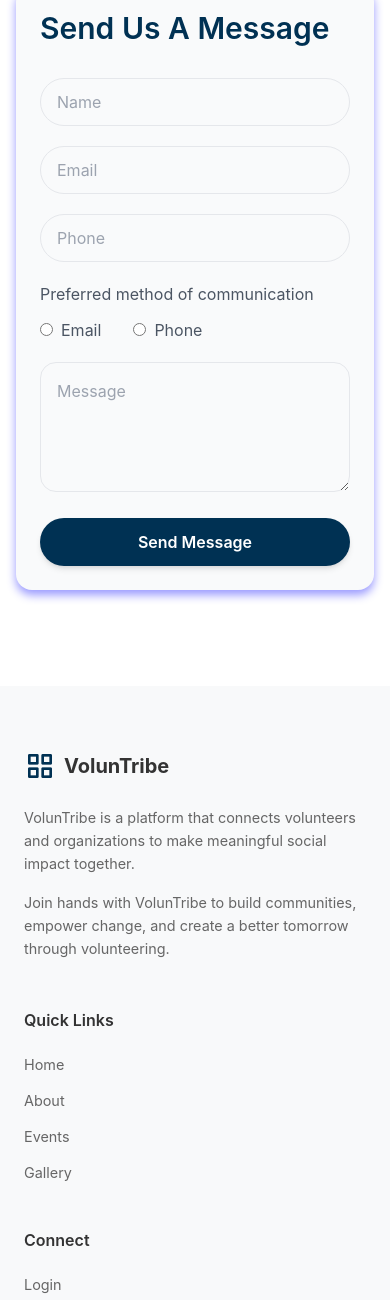
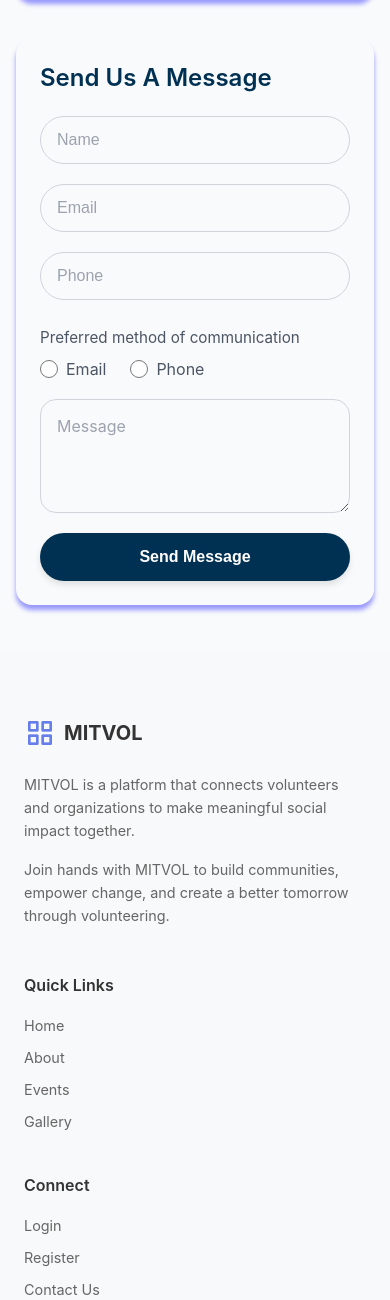
Before and after one commit to harshitcodex0/volunteering_website, a PHP site: page /contact.php in a window 390 px wide. Shown: the part 499-1799 px from the top of the page. Run offline with PHP 8.4, Linux system fonts and the light colour scheme; some libraries are stand-ins or nearby versions.

Commit message:
Pushhhhhhhhhhhhhhhhhh babyyyyyyyyyyyyyy

```diff
--- a/contact.php
+++ b/contact.php
@@ -6,29 +6,27 @@
 // }
 ?>
 <!DOCTYPE html>
-<html lang="en" class="scroll-smooth">
+<html lang="en">
 <head>
-  <meta charset="UTF-8" />
-  <meta name="viewport" content="width=device-width, initial-scale=1.0" />
-  <title>VolunTribe - Contact</title>
+    <meta charset="UTF-8">
+    <meta name="viewport" content="width=device-width, initial-scale=1.0">
+    <title>Navigation with Profile Dropdown</title>
     <link href='https://unpkg.com/boxicons@2.1.4/css/boxicons.min.css' rel='stylesheet'>
-  <script src="https://cdn.tailwindcss.com"></script>
-  <link rel="stylesheet" href="css/style.css" />
+    <link rel="stylesheet" href="css\about.css">
+    <link rel="stylesheet" href="css\contact.css">
+    <!-- <link rel="stylesheet" href="css\style.css"> -->
+    <style>
 
-  <script>
-    // Tailwind dark mode config
-    tailwind.config = {
-      darkMode: 'class'
-    }
-  </script>
+    </style>
 </head>
+<body>
+    <header class="header" id="header">
+        <nav class="nav container">
+            <div class="nav__toggle" id="nav-toggle">
+                <i class='bx bx-menu'></i>
+            </div>
 
-<body class="bg-white text-gray-800 dark:bg-gray-900 dark:text-gray-100 transition-colors duration-500">
-
-  <!-- Header -->
-  <header class="header fixed top-0 w-full bg-white dark:bg-gray-800 shadow-md z-50 transition-all duration-500">
-    <nav class="nav container mx-auto flex justify-between items-center px-6 py-4">
-      <a href="index.php" class="text-2xl font-bold text-[#003153] dark:text-indigo-400">VolunTribe</a>
+            <a href="index.php" class="nav__logo">VolunTribe</a>
 
             <div class="nav__menu" id="nav-menu">
                 <ul class="nav__list">
@@ -47,7 +45,7 @@
                     </li>
 
                     <li class="nav__item">
-                        <a href="event.php" class="nav__link">
+                        <a href="event.php" class="nav__link  active-link">
                             <i class='bx bx-book-alt nav__icon'></i>
                             <span class="nav__name">Events</span>
                         </a>
@@ -61,7 +59,7 @@
                     </li>
 
                     <li class="nav__item">
-                        <a href="contact.php" class="nav__link  active-link">
+                        <a href="contact.php" class="nav__link">
                             <i class='bx bx-message-square-detail nav__icon'></i>
                             <span class="nav__name">Contact Us</span>
                         </a>
@@ -69,99 +67,80 @@
                 </ul>
             </div>
 
-      <!-- Right Section -->
-      <div class="flex items-center gap-4">
-        <!-- Dark Mode Toggle -->
-        <button id="theme-toggle" class="text-2xl focus:outline-none transition-colors duration-300">
-          <i id="theme-toggle-icon" class="bx bx-moon text-[#003153] dark:text-yellow-400"></i>
-        </button>
-
             <!-- Profile Dropdown -->
-        <div class="relative">
-          <img
-            src="https://images.unsplash.com/photo-1535713875002-d1d0cf377fde?w=100&h=100&fit=crop"
-            alt="Profile"
-            class="nav__img w-10 h-10 rounded-full border-2 border-indigo-500 cursor-pointer object-cover"
-            id="profile-toggle">
-
-          <div id="dropdown-menu"
-               class="absolute right-0 mt-3 w-48 bg-white dark:bg-gray-800 dark:text-gray-200 rounded-lg shadow-lg hidden opacity-0 scale-95 transform transition-all duration-200 origin-top-right">
-            <a href="profile.php" class="dropdown-item flex items-center gap-2 px-4 py-2 hover:bg-gray-100 dark:hover:bg-gray-700">
-              <i class='bx bx-user text-indigo-600 dark:text-indigo-400'></i><span>Profile</span>
+            <div class="profile-dropdown">
+                <img src="https://images.unsplash.com/photo-1535713875002-d1d0cf377fde?w=100&h=100&fit=crop" alt="Profile" class="nav__img" id="profile-toggle">
+                <div class="dropdown-menu" id="dropdown-menu">
+                    <a href="#profile" class="dropdown-item">
+                        <i class='bx bx-user'></i>
+                        <span>Profile</span>
                     </a>
-            <a href="logout.php" class="dropdown-item flex items-center gap-2 px-4 py-2 hover:bg-gray-100 dark:hover:bg-gray-700">
-              <i class='bx bx-log-out text-indigo-600 dark:text-indigo-400'></i><span>Logout</span>
+                    <a href="logout.php" class="dropdown-item">
+                        <i class='bx bx-log-out'></i>
+                        <span>Logout</span>
                     </a>
-          </div>
                 </div>
             </div>
         </nav>
     </header>
 
     <!-- Contact Section -->
-  <section class="py-24">
-    <div class="mx-auto max-w-7xl px-4 sm:px-6 lg:px-8">
-      <div class="grid lg:grid-cols-2 grid-cols-1 gap-10">
+<section class="contact-section">
+    <div class="contact-container">
+        <div class="contact-grid">
 
             <!-- Left Side -->
-        <div class="group w-full h-full relative drop-shadow-[0_5px_5px_rgba(0,0,255,0.4)]">
+            <div class="contact-left">
                 <img src="https://pagedone.io/asset/uploads/1696488602.png"
                      alt="Contact Us - VolunTribe"
-               class="w-full h-full lg:rounded-l-2xl rounded-2xl bg-indigo-700 object-cover opacity-90">
-          <h1 class="text-white text-4xl font-bold absolute top-11 left-11">Contact Us</h1>
-          <div class="absolute bottom-0 w-full lg:p-11 p-5">
-            <div class="bg-white dark:bg-gray-800 rounded-lg p-6 shadow-md">
-              <a href="tel:+4706011911" class="flex items-center mb-6">
-                <i class="bx bx-phone text-[#003153] dark:text-indigo-400 text-2xl"></i>
-                <h5 class="ml-4">+470-601-1911</h5>
+                     class="contact-image">
+                <h1 class="contact-title">Contact Us</h1>
+                <div class="contact-info-box">
+                    <div class="contact-info">
+                        <a href="tel:+4706011911" class="contact-info-item">
+                            <i class='bx bx-phone'></i>
+                            <h5>+470-601-1911</h5>
                         </a>
-              <a href="mailto:mitvol@gmail.com" class="flex items-center mb-6">
-                <i class="bx bx-envelope text-[#003153] dark:text-indigo-400 text-2xl"></i>
-                <h5 class="ml-4">voluntribe@gmail.com</h5>
+                        <a href="mailto:voluntribe@gmail.com" class="contact-info-item">
+                            <i class='bx bx-envelope'></i>
+                            <h5>voluntribe@gmail.com</h5>
                         </a>
-              <div class="flex items-start">
-                <i class="bx bx-map text-[#003153] dark:text-indigo-400 text-2xl"></i>
-                <h5 class="ml-4">MIT Campus, Manipal Institute of Technology, Karnataka, India</h5>
+                        <div class="contact-info-item">
+                            <i class='bx bx-map'></i>
+                            <h5>MIT Campus, Manipal Institute of Technology, Karnataka, India</h5>
                         </div>
                     </div>
                 </div>
             </div>
 
             <!-- Right Side -->
-        <div class="bg-gray-50 dark:bg-gray-800 p-6 lg:p-11 lg:rounded-r-2xl rounded-2xl drop-shadow-[0_5px_5px_rgba(0,0,255,0.4)]">
-          <h2 class="text-[#003153] dark:text-indigo-400 text-3xl font-semibold mb-8">Send Us A Message</h2>
+            <div class="contact-right">
+                <h2 class="contact-form-title">Send Us A Message</h2>
 
-          <form id="contact-form" method="POST" action="https://formspree.io/f/mrbojggn" class="space-y-5">
-            <input type="text" name="name" required placeholder="Name"
-                   class="w-full h-12 bg-transparent text-gray-700 dark:text-gray-200 dark:placeholder-gray-400 border border-gray-200 dark:border-gray-600 rounded-full pl-4 focus:outline-none focus:ring-2 focus:ring-indigo-500" />
+                <form id="contact-form" method="POST" action="https://formspree.io/f/mrbojggn" class="contact-form">
+                    <input type="text" name="name" required placeholder="Name" class="contact-input" />
 
-            <input type="email" name="email" required placeholder="Email"
-                   class="w-full h-12 bg-transparent text-gray-700 dark:text-gray-200 dark:placeholder-gray-400 border border-gray-200 dark:border-gray-600 rounded-full pl-4 focus:outline-none focus:ring-2 focus:ring-indigo-500" />
+                    <input type="email" name="email" required placeholder="Email" class="contact-input" />
 
-            <input type="text" name="phone" placeholder="Phone"
-                   class="w-full h-12 bg-transparent text-gray-700 dark:text-gray-200 dark:placeholder-gray-400 border border-gray-200 dark:border-gray-600 rounded-full pl-4 focus:outline-none focus:ring-2 focus:ring-indigo-500" />
+                    <input type="text" name="phone" placeholder="Phone" class="contact-input" />
 
-            <div>
-              <h4 class="text-gray-600 dark:text-gray-300 mb-3">Preferred method of communication</h4>
-              <div class="flex space-x-8">
-                <label class="flex items-center space-x-2 text-gray-600 dark:text-gray-300">
-                  <input type="radio" name="contact_method" value="Email" class="accent-indigo-600">
+                    <div class="contact-radio-group">
+                        <label class="contact-radio-label">Preferred method of communication</label>
+                        <div class="contact-radio-options">
+                            <label class="contact-radio-option">
+                                <input type="radio" name="contact_method" value="Email">
                                 <span>Email</span>
                             </label>
-                <label class="flex items-center space-x-2 text-gray-600 dark:text-gray-300">
-                  <input type="radio" name="contact_method" value="Phone" class="accent-indigo-600">
+                            <label class="contact-radio-option">
+                                <input type="radio" name="contact_method" value="Phone">
                                 <span>Phone</span>
                             </label>
                         </div>
                     </div>
 
-            <textarea name="message" placeholder="Message" rows="4"
-                      class="w-full bg-transparent text-gray-700 dark:text-gray-200 dark:placeholder-gray-400 border border-gray-200 dark:border-gray-600 rounded-2xl p-4 focus:outline-none focus:ring-2 focus:ring-indigo-500"></textarea>
+                    <textarea name="message" placeholder="Message" rows="4" class="contact-textarea"></textarea>
 
-            <button type="submit"
-                    class="w-full h-12 bg-[#003153] dark:bg-indigo-600 text-white font-semibold rounded-full hover:bg-indigo-700 transition-all duration-300 shadow-md">
-              Send Message
-            </button>
+                    <button type="submit" class="contact-submit">Send Message</button>
                 </form>
             </div>
         </div>
@@ -175,15 +154,15 @@
                 <div class="footer__info">
                     <div class="footer__logo">
                         <i class='bx bx-grid-alt'></i>
-                        <span>VolunTribe</span>
+                        <span>MITVOL</span>
                     </div>
 
                     <p class="footer__description">
-                        VolunTribe is a platform that connects volunteers and organizations to make meaningful social impact together.
+                        MITVOL is a platform that connects volunteers and organizations to make meaningful social impact together.
                     </p>
 
                     <p class="footer__description">
-                        Join hands with VolunTribe to build communities, empower change, and create a better tomorrow through volunteering.
+                        Join hands with MITVOL to build communities, empower change, and create a better tomorrow through volunteering.
                     </p>
 
                 </div>
@@ -218,7 +197,7 @@
             </div>
 
             <div class="footer__bottom">
-                <p class="footer__copyright">© Copyright 2025 VolunTribe. All rights reserved.</p>
+                <p class="footer__copyright">© Copyright 2025 MITVOL. All rights reserved.</p>
                 <div class="footer__social">
                     <a href="#" class="footer__social-link"><i class='bx bxl-twitter'></i></a>
                     <a href="#" class="footer__social-link"><i class='bx bxl-instagram'></i></a>
@@ -228,50 +207,61 @@
         </div>
     </footer>
 
-  <!-- JS -->
+    <script src ="js\script.js"></script>
     <script>
-    // Profile Dropdown
-    const profileToggle = document.getElementById("profile-toggle");
-    const dropdownMenu = document.getElementById("dropdown-menu");
-    if (profileToggle && dropdownMenu) {
-      profileToggle.addEventListener("click", (e) => {
-        e.stopPropagation();
-        dropdownMenu.classList.toggle("hidden");
-        dropdownMenu.classList.toggle("opacity-0");
-        dropdownMenu.classList.toggle("scale-95");
-      });
-      document.addEventListener("click", (e) => {
-        if (!profileToggle.contains(e.target) && !dropdownMenu.contains(e.target)) {
-          dropdownMenu.classList.add("hidden", "opacity-0", "scale-95");
+        // Hamburger Menu Toggle
+        const navToggle = document.getElementById('nav-toggle');
+        const navMenu = document.getElementById('nav-menu');
+
+        navToggle.addEventListener('click', () => {
+            navMenu.classList.toggle('show-menu');
+            // Change icon
+            const icon = navToggle.querySelector('i');
+            if (navMenu.classList.contains('show-menu')) {
+                icon.classList.remove('bx-menu');
+                icon.classList.add('bx-x');
+            } else {
+                icon.classList.remove('bx-x');
+                icon.classList.add('bx-menu');
             }
         });
+
+        // Close menu when clicking on a link
+        const navLinks = document.querySelectorAll('.nav__link');
+        navLinks.forEach(link => {
+            link.addEventListener('click', () => {
+                navMenu.classList.remove('show-menu');
+                const icon = navToggle.querySelector('i');
+                icon.classList.remove('bx-x');
+                icon.classList.add('bx-menu');
+
+                // Update active link
+                navLinks.forEach(l => l.classList.remove('active-link'));
+                link.classList.add('active-link');
+            });
+        });
+
+        // Profile Dropdown Toggle
+        const profileToggle = document.getElementById('profile-toggle');
+        const dropdownMenu = document.getElementById('dropdown-menu');
+
+        profileToggle.addEventListener('click', (e) => {
+            e.stopPropagation();
+            dropdownMenu.classList.toggle('show');
+        });
+
+        // Close dropdown when clicking outside
+        document.addEventListener('click', (e) => {
+            if (!profileToggle.contains(e.target) && !dropdownMenu.contains(e.target)) {
+                dropdownMenu.classList.remove('show');
             }
+        });
 
-    // Dark Mode Toggle
-    const themeToggle = document.getElementById('theme-toggle');
-    const themeIcon = document.getElementById('theme-toggle-icon');
-    const htmlElement = document.documentElement;
-
-    // Load mode
-    if (localStorage.theme === 'dark' ||
-        (!('theme' in localStorage) && window.matchMedia('(prefers-color-scheme: dark)').matches)) {
-      htmlElement.classList.add('dark');
-      themeIcon.classList.replace('bx-moon', 'bx-sun');
-    } else {
-      htmlElement.classList.remove('dark');
-      themeIcon.classList.replace('bx-sun', 'bx-moon');
-    }
-
-    // Toggle mode
-    themeToggle.addEventListener('click', () => {
-      htmlElement.classList.toggle('dark');
-      if (htmlElement.classList.contains('dark')) {
-        themeIcon.classList.replace('bx-moon', 'bx-sun');
-        localStorage.theme = 'dark';
-      } else {
-        themeIcon.classList.replace('bx-sun', 'bx-moon');
-        localStorage.theme = 'light';
-      }
+        // Close dropdown when clicking a menu item
+        document.querySelectorAll('.dropdown-item').forEach(item => {
+            item.addEventListener('click', () => {
+                dropdownMenu.classList.remove('show');
+            });
         });
     </script>
 </body>
--- /dev/null
+++ b/css/contact.css
@@ -0,0 +1,298 @@
+/* Contact Section Styles */
+
+/* Section Container */
+.contact-section {
+    padding: 6rem 0;
+    background: #f9fafb;
+}
+
+.contact-container {
+    max-width: 1280px;
+    margin: 0 auto;
+    padding: 0 1rem;
+}
+
+/* Grid Layout */
+.contact-grid {
+    display: grid;
+    grid-template-columns: 1fr;
+    gap: 2.5rem;
+}
+
+/* Left Side - Image Card */
+.contact-left {
+    position: relative;
+    width: 100%;
+    height: 600px;
+    border-radius: 1rem;
+    overflow: hidden;
+    box-shadow: 0 5px 5px rgba(0, 0, 255, 0.4);
+}
+
+.contact-image {
+    width: 100%;
+    height: 100%;
+    object-fit: cover;
+    background-color: #4f46e5;
+    opacity: 0.9;
+}
+
+.contact-title {
+    position: absolute;
+    top: 2.75rem;
+    left: 2.75rem;
+    color: #ffffff;
+    font-size: 2.25rem;
+    font-weight: 700;
+}
+
+/* Contact Info Box */
+.contact-info-box {
+    position: absolute;
+    bottom: 0;
+    width: 100%;
+    padding: 2.75rem;
+}
+
+.contact-info {
+    background: #ffffff;
+    border-radius: 0.5rem;
+    padding: 1.5rem;
+    box-shadow: 0 4px 6px rgba(0, 0, 0, 0.1);
+}
+
+.contact-info-item {
+    display: flex;
+    align-items: flex-start;
+    margin-bottom: 1.5rem;
+    text-decoration: none;
+    color: #1f2937;
+}
+
+.contact-info-item:last-child {
+    margin-bottom: 0;
+}
+
+.contact-info-item i {
+    color: #003153;
+    font-size: 1.5rem;
+    margin-right: 1rem;
+    flex-shrink: 0;
+}
+
+.contact-info-item h5 {
+    font-size: 1rem;
+    line-height: 1.5;
+    margin: 0;
+}
+
+/* Right Side - Form */
+.contact-right {
+    background: #f9fafb;
+    padding: 2.75rem;
+    border-radius: 1rem;
+    box-shadow: 0 5px 5px rgba(0, 0, 255, 0.4);
+}
+
+.contact-form-title {
+    color: #003153;
+    font-size: 1.875rem;
+    font-weight: 600;
+    margin-bottom: 2rem;
+}
+
+/* Form Styles */
+.contact-form {
+    display: flex;
+    flex-direction: column;
+    gap: 1.25rem;
+}
+
+.contact-input {
+    width: 100%;
+    height: 3rem;
+    background: transparent;
+    color: #374151;
+    border: 1px solid #d1d5db;
+    border-radius: 9999px;
+    padding: 0 1rem;
+    font-size: 1rem;
+    transition: all 0.3s ease;
+}
+
+.contact-input:focus {
+    outline: none;
+    border-color: #4f46e5;
+    box-shadow: 0 0 0 3px rgba(79, 70, 229, 0.1);
+}
+
+.contact-input::placeholder {
+    color: #9ca3af;
+}
+
+/* Radio Group */
+.contact-radio-group {
+    margin-top: 0.5rem;
+}
+
+.contact-radio-label {
+    font-size: 0.95rem;
+    color: #4b5563;
+    margin-bottom: 0.75rem;
+    display: block;
+}
+
+.contact-radio-options {
+    display: flex;
+    gap: 2rem;
+}
+
+.contact-radio-option {
+    display: flex;
+    align-items: center;
+    gap: 0.5rem;
+    color: #4b5563;
+    cursor: pointer;
+}
+
+.contact-radio-option input[type="radio"] {
+    width: 1.125rem;
+    height: 1.125rem;
+    accent-color: #4f46e5;
+    cursor: pointer;
+}
+
+/* Textarea */
+.contact-textarea {
+    width: 100%;
+    background: transparent;
+    color: #374151;
+    border: 1px solid #d1d5db;
+    border-radius: 1rem;
+    padding: 1rem;
+    font-size: 1rem;
+    resize: vertical;
+    min-height: 100px;
+    font-family: inherit;
+    transition: all 0.3s ease;
+}
+
+.contact-textarea:focus {
+    outline: none;
+    border-color: #4f46e5;
+    box-shadow: 0 0 0 3px rgba(79, 70, 229, 0.1);
+}
+
+.contact-textarea::placeholder {
+    color: #9ca3af;
+}
+
+/* Submit Button */
+.contact-submit {
+    width: 100%;
+    height: 3rem;
+    background: #003153;
+    color: #ffffff;
+    font-weight: 600;
+    border: none;
+    border-radius: 9999px;
+    cursor: pointer;
+    font-size: 1rem;
+    transition: all 0.3s ease;
+    box-shadow: 0 4px 6px rgba(0, 0, 0, 0.1);
+}
+
+.contact-submit:hover {
+    background: #002542;
+    transform: translateY(-2px);
+    box-shadow: 0 6px 12px rgba(0, 0, 0, 0.15);
+}
+
+.contact-submit:active {
+    transform: translateY(0);
+}
+
+/* Desktop - 2 Columns */
+@media (min-width: 1024px) {
+    .contact-container {
+        padding: 0 1.5rem;
+    }
+
+    .contact-grid {
+        grid-template-columns: repeat(2, 1fr);
+        gap: 2.5rem;
+    }
+
+    .contact-left {
+        border-radius: 1rem 0 0 1rem;
+    }
+
+    .contact-right {
+        border-radius: 0 1rem 1rem 0;
+    }
+}
+
+/* Tablet */
+@media (min-width: 640px) and (max-width: 1023px) {
+    .contact-left {
+        height: 500px;
+    }
+
+    .contact-info-box {
+        padding: 1.5rem;
+    }
+
+    .contact-right {
+        padding: 2rem;
+    }
+}
+
+/* Mobile */
+@media (max-width: 639px) {
+    .contact-section {
+        padding: 3rem 0;
+    }
+
+    .contact-left {
+        height: 450px;
+    }
+
+    .contact-title {
+        font-size: 1.875rem;
+        top: 2rem;
+        left: 2rem;
+    }
+
+    .contact-info-box {
+        padding: 1.25rem;
+    }
+
+    .contact-info {
+        padding: 1rem;
+    }
+
+    .contact-info-item {
+        margin-bottom: 1rem;
+    }
+
+    .contact-info-item i {
+        font-size: 1.25rem;
+    }
+
+    .contact-info-item h5 {
+        font-size: 0.9rem;
+    }
+
+    .contact-right {
+        padding: 1.5rem;
+    }
+
+    .contact-form-title {
+        font-size: 1.5rem;
+        margin-bottom: 1.5rem;
+    }
+
+    .contact-radio-options {
+        gap: 1.5rem;
+    }
+}
```
Also changed, not shown: gallery.php (+163 -44 lines). Lines whose indentation alone changed are shown as unchanged.
